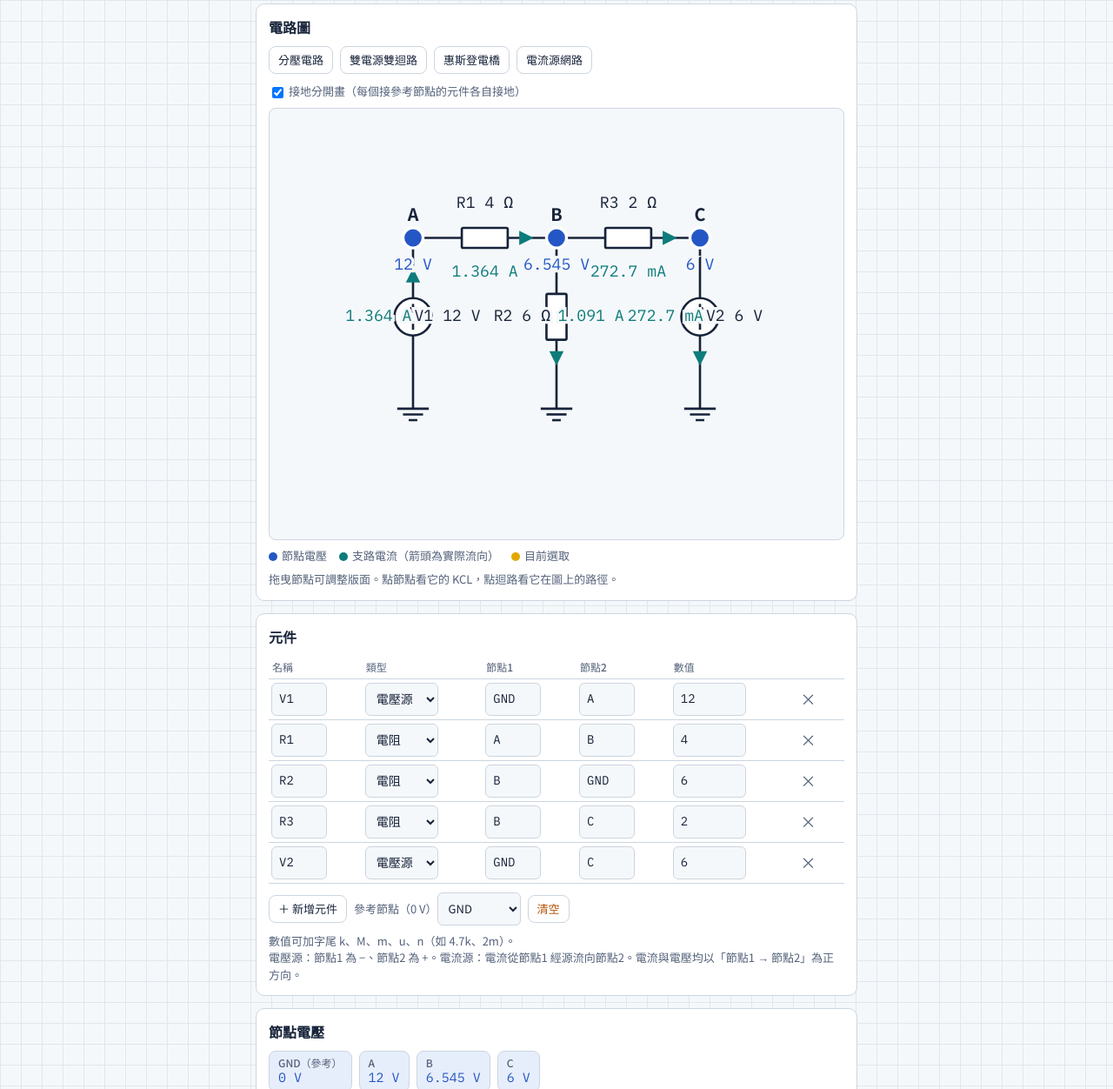
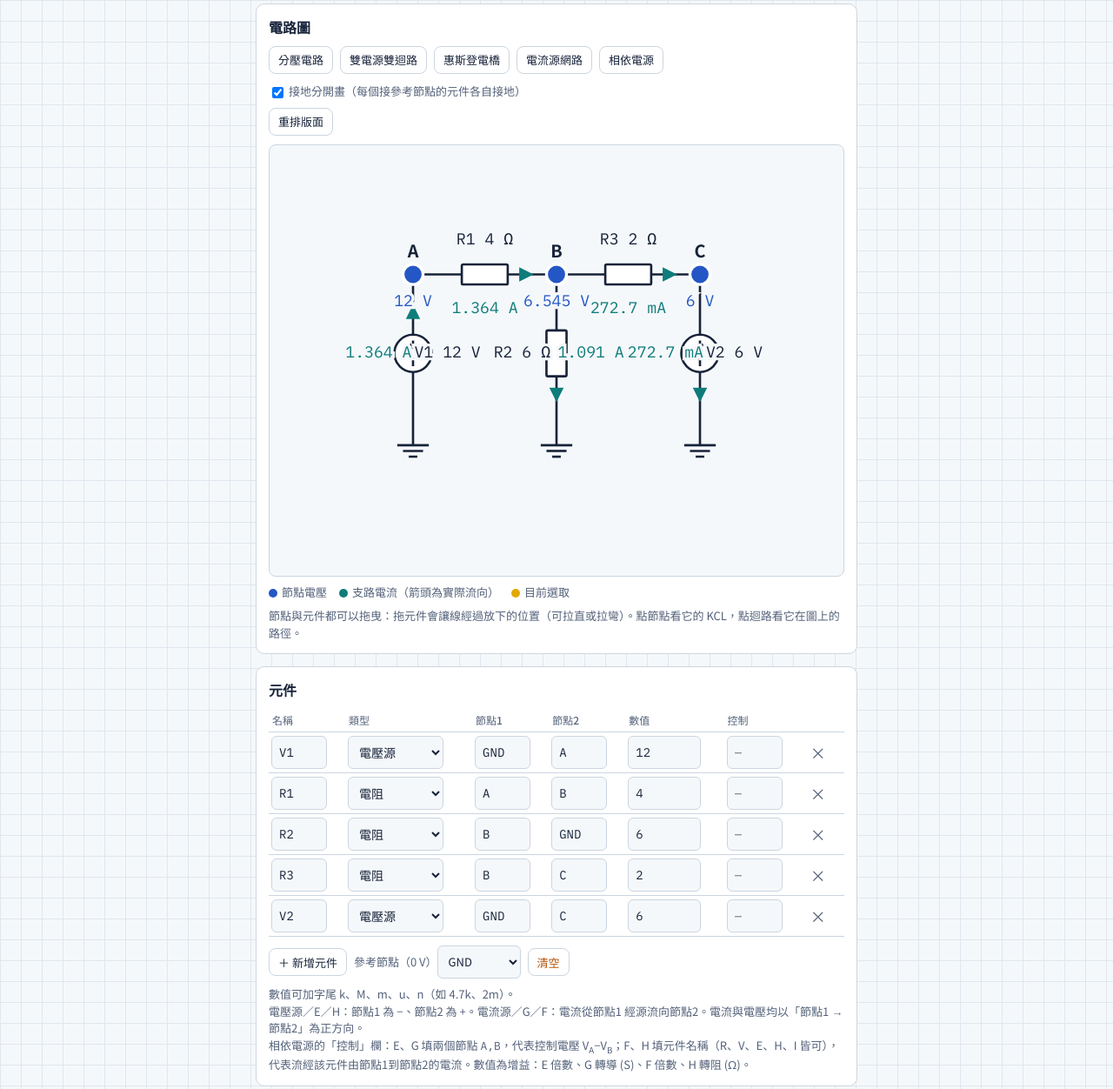
Before and after one commit to kftseng2oo1/KVL, a plain HTML site: page index.html in a window 1280 px wide. Shown: the part 96-1348 px from the top of the page at 87% size. Drawn offline with Linux system fonts and the light colour scheme.

Commit message:
Update index.html via dash

```diff
--- a/index.html
+++ b/index.html
@@ -64,7 +64,7 @@ input:focus,select:focus{outline:2px solid var(--v);border-color:transparent}
 .editor input.name{width:64px}
 .editor input.node{width:64px}
 .editor input.val{width:84px}
-.editor select{width:84px}
+.editor select{width:110px}
 .editor .x{width:34px;padding:0;text-align:center;border:none;background:none;font-size:18px;color:var(--ink2)}
 .tools{display:flex;gap:8px;flex-wrap:wrap;align-items:center;margin-top:10px}
 .tools label{color:var(--ink2);font-size:13px}
@@ -104,16 +104,17 @@ sub{font-size:.75em}
   <h2>電路圖</h2>
   <div class="presets" id="presets"></div>
   <label class="hint" style="display:block;margin:0 0 8px"><input type="checkbox" id="expand" style="width:auto;min-height:0;vertical-align:middle;margin-right:6px">接地分開畫（每個接參考節點的元件各自接地）</label>
+  <div class="presets"><button id="relayout" class="small">重排版面</button></div>
   <svg id="schem" class="schem" viewBox="0 0 400 300" xmlns="http://www.w3.org/2000/svg" aria-label="電路示意圖"></svg>
   <div class="legend"><span><i style="background:var(--v)"></i>節點電壓</span><span><i style="background:var(--i)"></i>支路電流（箭頭為實際流向）</span><span><i style="background:var(--sel)"></i>目前選取</span></div>
-  <p class="hint">拖曳節點可調整版面。點節點看它的 KCL，點迴路看它在圖上的路徑。</p>
+  <p class="hint">節點與元件都可以拖曳：拖元件會讓線經過放下的位置（可拉直或拉彎）。點節點看它的 KCL，點迴路看它在圖上的路徑。</p>
 </section>
 
 <section>
   <h2>元件</h2>
   <div class="tablewrap">
   <table class="editor">
-    <thead><tr><th>名稱</th><th>類型</th><th>節點1</th><th>節點2</th><th>數值</th><th></th></tr></thead>
+    <thead><tr><th>名稱</th><th>類型</th><th>節點1</th><th>節點2</th><th>數值</th><th>控制</th><th></th></tr></thead>
     <tbody id="rows"></tbody>
   </table>
   </div>
@@ -122,7 +123,7 @@ sub{font-size:.75em}
     <label>參考節點（0 V）<select id="ref"></select></label>
     <button id="clear" class="small danger">清空</button>
   </div>
-  <p class="hint">數值可加字尾 k、M、m、u、n（如 4.7k、2m）。<br>電壓源：節點1 為 −、節點2 為 +。電流源：電流從節點1 經源流向節點2。電流與電壓均以「節點1 → 節點2」為正方向。</p>
+  <p class="hint">數值可加字尾 k、M、m、u、n（如 4.7k、2m）。<br>電壓源／E／H：節點1 為 −、節點2 為 +。電流源／G／F：電流從節點1 經源流向節點2。電流與電壓均以「節點1 → 節點2」為正方向。<br>相依電源的「控制」欄：E、G 填兩個節點 <span class="mono">A,B</span>，代表控制電壓 V<sub>A</sub>−V<sub>B</sub>；F、H 填元件名稱（R、V、E、H、I 皆可），代表流經該元件由節點1到節點2的電流。數值為增益：E 倍數、G 轉導 (S)、F 倍數、H 轉阻 (Ω)。</p>
 </section>
 
 <div id="notice"></div>
@@ -155,8 +156,11 @@ sub{font-size:.75em}
 <script>
 (function(){
 'use strict';
-var TYPES={R:{label:'電阻',unit:'Ω'},V:{label:'電壓源',unit:'V'},I:{label:'電流源',unit:'A'}};
-var state={elems:[],ref:'GND',pos:{},sel:null,expand:true};
+var TYPES={R:{label:'電阻',unit:'Ω'},V:{label:'電壓源',unit:'V'},I:{label:'電流源',unit:'A'},
+ E:{label:'VCVS 壓控壓源',unit:'V/V',ctl:'V'},G:{label:'VCCS 壓控流源',unit:'S',ctl:'V'},
+ F:{label:'CCCS 流控流源',unit:'A/A',ctl:'I'},H:{label:'CCVS 流控壓源',unit:'Ω',ctl:'I'}};
+var VTYPE={V:1,E:1,H:1};
+var state={elems:[],ref:'GND',pos:{},epos:{},sel:null,expand:true};
 var $=function(id){return document.getElementById(id);};
 var timer=null;
 
@@ -164,7 +168,8 @@ var PRESETS=[
  {name:'分壓電路',ref:'GND',elems:[['V1','V','GND','A','12'],['R1','R','A','B','1k'],['R2','R','B','GND','2k']]},
  {name:'雙電源雙迴路',ref:'GND',elems:[['V1','V','GND','A','12'],['R1','R','A','B','4'],['R2','R','B','GND','6'],['R3','R','B','C','2'],['V2','V','GND','C','6']]},
  {name:'惠斯登電橋',ref:'GND',elems:[['V1','V','GND','T','10'],['R1','R','T','L','100'],['R2','R','T','P','200'],['R3','R','L','GND','100'],['R4','R','P','GND','220'],['R5','R','L','P','50']]},
- {name:'電流源網路',ref:'GND',elems:[['I1','I','GND','A','2m'],['R1','R','A','GND','1k'],['R2','R','A','B','2.2k'],['R3','R','B','GND','3.3k']]}
+ {name:'電流源網路',ref:'GND',elems:[['I1','I','GND','A','2m'],['R1','R','A','GND','1k'],['R2','R','A','B','2.2k'],['R3','R','B','GND','3.3k']]},
+ {name:'相依電源',ref:'GND',elems:[['V1','V','GND','A','5'],['R1','R','A','B','2k'],['R2','R','B','GND','1k'],['E1','E','GND','C','3','B,GND'],['R3','R','C','GND','500'],['F1','F','GND','D','50','R1'],['R4','R','D','GND','100']]}
 ];
 
 /* ---------- utils ---------- */
@@ -195,15 +200,15 @@ function vsym(node){return 'V<sub>'+esc(node)+'</sub>';}
 function signed(x,unit){return (x<0?'− ':'+ ')+fmt(Math.abs(x),unit);}
 
 /* ---------- storage ---------- */
-function save(){try{localStorage.setItem('kvlkcl_v1',JSON.stringify({elems:state.elems,ref:state.ref,pos:state.pos,expand:state.expand}));}catch(e){}}
+function save(){try{localStorage.setItem('kvlkcl_v1',JSON.stringify({elems:state.elems,ref:state.ref,pos:state.pos,epos:state.epos,expand:state.expand}));}catch(e){}}
 function load(){
-  try{var s=JSON.parse(localStorage.getItem('kvlkcl_v1'));if(s&&s.elems&&s.elems.length){state.elems=s.elems;state.ref=s.ref||'GND';state.pos=s.pos||{};state.expand=s.expand!==false;return true;}}catch(e){}
+  try{var s=JSON.parse(localStorage.getItem('kvlkcl_v1'));if(s&&s.elems&&s.elems.length){state.elems=s.elems;state.ref=s.ref||'GND';state.pos=s.pos||{};state.epos=s.epos||{};state.expand=s.expand!==false;return true;}}catch(e){}
   return false;
 }
 function applyPreset(p){
   state.elems=[];
-  for(var i=0;i<p.elems.length;i++){var e=p.elems[i];state.elems.push({name:e[0],type:e[1],n1:e[2],n2:e[3],val:e[4]});}
-  state.ref=p.ref;state.pos={};state.sel=null;
+  for(var i=0;i<p.elems.length;i++){var e=p.elems[i];state.elems.push({name:e[0],type:e[1],n1:e[2],n2:e[3],val:e[4],ctl:e[5]||''});}
+  state.ref=p.ref;state.pos={};state.epos={};state.sel=null;
   renderRows();update();
 }
 
@@ -221,7 +226,12 @@ function collect(){
     if(e.type==='R'&&v<=0){errors.push(name+'：電阻必須大於 0。');continue;}
     if(seen[name]){errors.push('元件名稱重複：'+name+'。');}
     seen[name]=1;
-    elems.push({name:name,type:e.type,n1:n1,n2:n2,val:v});
+    var el={name:name,type:e.type,n1:n1,n2:n2,val:v},ct=TYPES[e.type].ctl,cs=(e.ctl||'').trim();
+    if(ct==='V'){var parts=cs.split(/[,，\s]+/).filter(function(x){return x;});
+      if(parts.length!==2){errors.push(name+'：控制電壓要填兩個節點，如 A,B（V<sub>A</sub>−V<sub>B</sub>）。');continue;}
+      el.c1=parts[0];el.c2=parts[1];}
+    else if(ct==='I'){if(!cs){errors.push(name+'：要填控制電流所流經的元件名稱。');continue;}el.ctrl=cs;}
+    elems.push(el);
     if(nodes.indexOf(n1)<0)nodes.push(n1);
     if(nodes.indexOf(n2)<0)nodes.push(n2);
   }
@@ -256,10 +266,22 @@ function analyze(model){
   }
   var floating=[];for(i=0;i<nodes.length;i++)if(parent[nodes[i]]===undefined)floating.push(nodes[i]);
   if(floating.length){res.errors.push('節點 '+floating.join('、')+' 沒有連到參考節點。');return res;}
+  /* dependent-source controls */
+  var byName={};for(i=0;i<elems.length;i++)byName[elems[i].name]=elems[i];
+  for(i=0;i<elems.length;i++){e=elems[i];
+    if(e.c1!==undefined){if(nodes.indexOf(e.c1)<0||nodes.indexOf(e.c2)<0){res.errors.push(e.name+'：控制節點 '+e.c1+'、'+e.c2+' 必須是電路中的節點。');}
+      else if(e.c1===e.c2)res.errors.push(e.name+'：控制電壓的兩節點相同。');}
+    if(e.ctrl!==undefined){var ce=byName[e.ctrl];
+      if(!ce)res.errors.push(e.name+'：找不到控制元件「'+esc(e.ctrl)+'」。');
+      else if(ce===e)res.errors.push(e.name+'：不能以自己為控制元件。');
+      else if(ce.type==='F'||ce.type==='G')res.errors.push(e.name+'：控制元件不能是 F 或 G 型相依電流源（請改控制它旁邊的電阻或電壓源）。');
+      else e.ctrlE=ce;}
+  }
+  if(res.errors.length)return res;
   /* MNA */
   var idx={},nn=0;
   for(i=0;i<nodes.length;i++)if(nodes[i]!==ref)idx[nodes[i]]=nn++;
-  var vs=[];for(i=0;i<elems.length;i++)if(elems[i].type==='V')vs.push(elems[i]);
+  var vs=[];for(i=0;i<elems.length;i++)if(VTYPE[elems[i].type])vs.push(elems[i]);
   var N=nn+vs.length,A=[],z=[],r,c;
   for(r=0;r<N;r++){A[r]=[];for(c=0;c<N;c++)A[r][c]=0;z[r]=0;}
   var ia,ib;
@@ -272,11 +294,25 @@ function analyze(model){
       if(ia!==undefined)z[ia]-=e.val;if(ib!==undefined)z[ib]+=e.val;
     }
   }
+  /* I(n1→n2) of an element as linear expression: {v:{node:coef}, x:{unknown:coef}, c:const} */
+  function expr(el){var o={v:{},x:{},c:0};
+    if(el.type==='R'){o.v[el.n1]=(o.v[el.n1]||0)+1/el.val;o.v[el.n2]=(o.v[el.n2]||0)-1/el.val;}
+    else if(VTYPE[el.type]){o.x[nn+vs.indexOf(el)]=1;}
+    else if(el.type==='I'){o.c=el.val;}
+    else if(el.type==='G'){o.v[el.c1]=(o.v[el.c1]||0)+el.val;o.v[el.c2]=(o.v[el.c2]||0)-el.val;}
+    return o;}
+  function addExpr(row,o,f){var n;for(n in o.v){if(idx[n]!==undefined)A[row][idx[n]]+=f*o.v[n];}for(n in o.x){A[row][+n]+=f*o.x[n];}z[row]-=f*o.c;}
+  for(i=0;i<elems.length;i++){e=elems[i];ia=idx[e.n1];ib=idx[e.n2];
+    if(e.type==='G'){var ex=expr(e);if(ia!==undefined)addExpr(ia,ex,1);if(ib!==undefined)addExpr(ib,ex,-1);}
+    else if(e.type==='F'){var ef=expr(e.ctrlE);if(ia!==undefined)addExpr(ia,ef,e.val);if(ib!==undefined)addExpr(ib,ef,-e.val);}
+  }
   for(i=0;i<vs.length;i++){
     e=vs[i];ia=idx[e.n1];ib=idx[e.n2];var k=nn+i;
     if(ia!==undefined){A[ia][k]+=1;A[k][ia]-=1;}
     if(ib!==undefined){A[ib][k]-=1;A[k][ib]+=1;}
-    z[k]=e.val;
+    if(e.type==='V')z[k]=e.val;
+    else if(e.type==='E'){if(idx[e.c1]!==undefined)A[k][idx[e.c1]]-=e.val;if(idx[e.c2]!==undefined)A[k][idx[e.c2]]+=e.val;}
+    else if(e.type==='H'){addExpr(k,expr(e.ctrlE),-e.val);}
   }
   var x=solveLin(A,z);
   if(!x){res.errors.push('電路無唯一解：可能有電壓源並聯或成迴路、電流源串聯，或懸空的電流源。');return res;}
@@ -285,8 +321,10 @@ function analyze(model){
     e=elems[i];var d=res.V[e.n1]-res.V[e.n2];
     if(e.type==='R')res.I[e.name]=d/e.val;
     else if(e.type==='I')res.I[e.name]=e.val;
-    else res.I[e.name]=x[nn+vs.indexOf(e)];
+    else if(e.type==='G')res.I[e.name]=e.val*(res.V[e.c1]-res.V[e.c2]);
+    else if(VTYPE[e.type])res.I[e.name]=x[nn+vs.indexOf(e)];
   }
+  for(i=0;i<elems.length;i++){e=elems[i];if(e.type==='F')res.I[e.name]=e.val*res.I[e.ctrlE.name];}
   /* loops from non-tree elements */
   function pathToRoot(n){var p=[];while(parent[n]){p.push({node:n,via:parent[n].e,up:parent[n].node});n=parent[n].node;}return p;}
   for(i=0;i<elems.length;i++){
@@ -320,6 +358,7 @@ function placeNodes(nodes){
     }
   }
 }
+var stubNode={};
 var GND_SYM='<g stroke="var(--ink)" stroke-width="1.6"><line x1="0" y1="0" x2="0" y2="9"/><line x1="-11" y1="9" x2="11" y2="9"/><line x1="-7" y1="13" x2="7" y2="13"/><line x1="-3" y1="17" x2="3" y2="17"/></g>';
 function drawSchem(model,res){
   var svg=$('schem'),out=[],i,e,ref=state.ref;
@@ -329,14 +368,15 @@ function drawSchem(model,res){
   var selLoop=null;
   if(state.sel&&state.sel.type==='loop'&&res&&res.loops[state.sel.i]){selLoop={};for(i=0;i<res.loops[state.sel.i].length;i++)selLoop[res.loops[state.sel.i][i].e.name]=1;}
   /* ground stubs: one per element touching ref */
-  var stub={},maxY=300;
+  var stub={},maxY=300;stubNode={};
   if(expand){
     var byNode={};
     for(i=0;i<model.elems.length;i++){e=model.elems[i];if(e.n1===ref||e.n2===ref){var o=e.n1===ref?e.n2:e.n1;if(o===ref)continue;(byNode[o]=byNode[o]||[]).push(e);}}
     for(var nm in byNode){var arr=byNode[nm],P=state.pos[nm];if(!P)continue;
-      for(i=0;i<arr.length;i++){var sx=P.x+(i-(arr.length-1)/2)*104;sx=Math.max(24,Math.min(376,sx));stub[arr[i].name]={x:sx,y:P.y+110};maxY=Math.max(maxY,P.y+110+50);}}
+      for(i=0;i<arr.length;i++){var sx=P.x+(i-(arr.length-1)/2)*104;sx=Math.max(24,Math.min(376,sx));var ep0=state.epos[arr[i].name];stub[arr[i].name]=ep0?{x:ep0.x,y:ep0.y}:{x:sx,y:P.y+110};stubNode[arr[i].name]=nm;maxY=Math.max(maxY,stub[arr[i].name].y+50);}}
   }
   for(i=0;i<nodes.length;i++){var pp=state.pos[nodes[i]];if(pp)maxY=Math.max(maxY,pp.y+50);}
+  for(var en in state.epos){if(!stub[en])maxY=Math.max(maxY,state.epos[en].y+40);}
   svg.setAttribute('viewBox','0 0 400 '+Math.round(maxY));
   /* group parallel edges (non-stub only) */
   var groups={};
@@ -357,16 +397,20 @@ function drawSchem(model,res){
     var dx=P2.x-P1.x,dy=P2.y-P1.y,len=Math.sqrt(dx*dx+dy*dy)||1,ux=dx/len,uy=dy/len,px=-uy,py=ux;
     var cx=(P1.x+P2.x)/2+px*off,cy=(P1.y+P2.y)/2+py*off;
     var mx=(P1.x+2*cx+P2.x)/4,my=(P1.y+2*cy+P2.y)/4;
+    var epc=!isStub&&state.epos[e.name];
+    if(epc){mx=epc.x;my=epc.y;cx=2*mx-(P1.x+P2.x)/2;cy=2*my-(P1.y+P2.y)/2;off=(mx-(P1.x+P2.x)/2)*px+(my-(P1.y+P2.y)/2)*py;if(Math.abs(off)<6)off=0;}
     var ang=Math.atan2(uy,ux)*180/Math.PI;
     var hl=selLoop&&selLoop[e.name];
     var d='M'+P1.x.toFixed(1)+' '+P1.y.toFixed(1)+' Q'+cx.toFixed(1)+' '+cy.toFixed(1)+' '+P2.x.toFixed(1)+' '+P2.y.toFixed(1);
     if(busFrom){var G1=stub[e.name];d='M'+busFrom.x.toFixed(1)+' '+busFrom.y.toFixed(1)+' L'+G1.x.toFixed(1)+' '+busFrom.y.toFixed(1)+' L'+G1.x.toFixed(1)+' '+G1.y.toFixed(1);}
     if(hl)out.push('<path d="'+d+'" fill="none" stroke="var(--sel)" stroke-width="7" stroke-linecap="round" opacity=".55"/>');
     out.push('<path d="'+d+'" fill="none" stroke="var(--ink)" stroke-width="1.6"/>');
-    var sym='<g transform="translate('+mx.toFixed(1)+' '+my.toFixed(1)+') rotate('+ang.toFixed(1)+')" stroke="var(--ink)" stroke-width="1.6" fill="var(--card)">';
+    var sym='<g data-elem="'+esc(e.name)+'" style="cursor:grab" transform="translate('+mx.toFixed(1)+' '+my.toFixed(1)+') rotate('+ang.toFixed(1)+')" stroke="var(--ink)" stroke-width="1.6" fill="var(--card)"><circle r="20" fill="transparent" stroke="none"/>';
     if(e.type==='R'){sym+='<rect x="-16" y="-7" width="32" height="14" rx="1"/>';}
     else if(e.type==='V'){sym+='<circle r="13"/><line x1="-9" y1="0" x2="-3" y2="0"/><line x1="3" y1="0" x2="9" y2="0"/><line x1="6" y1="-3" x2="6" y2="3"/>';}
-    else{sym+='<circle r="13"/><line x1="-8" y1="0" x2="5" y2="0"/><polygon points="4,-4 10,0 4,4" fill="var(--ink)" stroke="none"/>';}
+    else if(e.type==='I'){sym+='<circle r="13"/><line x1="-8" y1="0" x2="5" y2="0"/><polygon points="4,-4 10,0 4,4" fill="var(--ink)" stroke="none"/>';}
+    else if(e.type==='E'||e.type==='H'){sym+='<polygon points="-15,0 0,-13 15,0 0,13"/><line x1="-9" y1="0" x2="-3" y2="0"/><line x1="3" y1="0" x2="9" y2="0"/><line x1="6" y1="-3" x2="6" y2="3"/>';}
+    else{sym+='<polygon points="-15,0 0,-13 15,0 0,13"/><line x1="-8" y1="0" x2="5" y2="0"/><polygon points="4,-4 10,0 4,4" fill="var(--ink)" stroke="none"/>';}
     sym+='</g>';out.push(sym);
     /* label side: outward from curve; name one side, current the other */
     var s=off>0?1:-1;
@@ -375,7 +419,7 @@ function drawSchem(model,res){
     var lx=mx+px*(-s*24),ly=my+py*(-s*24);
     var unit=TYPES[e.type].unit;
     var TS='style="paint-order:stroke;stroke:var(--paper);stroke-width:4px"';
-    out.push('<text x="'+lx.toFixed(1)+'" y="'+ly.toFixed(1)+'" text-anchor="middle" dominant-baseline="middle" class="mono" font-size="11" fill="var(--ink)" '+TS+'>'+esc(e.name)+' '+esc(fmt(e.val,unit))+'</text>');
+    out.push('<text x="'+lx.toFixed(1)+'" y="'+ly.toFixed(1)+'" text-anchor="middle" dominant-baseline="middle" class="mono" font-size="11" fill="var(--ink)" '+TS+'>'+esc(e.name)+' '+esc(fmt(e.val,unit))+(e.c1!==undefined?' ×V('+esc(e.c1)+','+esc(e.c2)+')':(e.ctrl!==undefined?' ×I('+esc(e.ctrl)+')':''))+'</text>');
     if(res&&res.I&&isFinite(res.I[e.name])){
       var I=res.I[e.name],dir=I>=0?1:-1;
       var ax=mx+ux*30*dir,ay=my+uy*30*dir,aang=(dir>0?ang:ang+180);
@@ -406,25 +450,30 @@ function drawSchem(model,res){
 (function(){
   var svg=$('schem'),drag=null,moved=false;
   function pt(ev){var p=svg.createSVGPoint();p.x=ev.clientX;p.y=ev.clientY;return p.matrixTransform(svg.getScreenCTM().inverse());}
-  var fixed=false;
-  function findNode(t){while(t&&t!==svg){if(t.getAttribute&&t.getAttribute('data-node')!==null){fixed=!!t.getAttribute('data-fixed');return t.getAttribute('data-node');}t=t.parentNode;}return null;}
+  var fixed=false,dragElem=null;
+  function findNode(t){while(t&&t!==svg){if(t.getAttribute){if(t.getAttribute('data-elem')!==null){dragElem=t.getAttribute('data-elem');fixed=false;return '\u0000elem';}if(t.getAttribute('data-node')!==null){dragElem=null;fixed=!!t.getAttribute('data-fixed');return t.getAttribute('data-node');}}t=t.parentNode;}return null;}
   svg.addEventListener('pointerdown',function(ev){var n=findNode(ev.target);if(n===null)return;drag=n;moved=false;try{svg.setPointerCapture(ev.pointerId);}catch(e){}ev.preventDefault();});
-  svg.addEventListener('pointermove',function(ev){if(!drag||fixed)return;var p=pt(ev);moved=true;state.pos[drag]={x:Math.max(24,Math.min(376,p.x)),y:Math.max(24,Math.min(270,p.y))};drawSchem(lastModel,lastRes);});
-  function end(ev){if(!drag)return;if(!moved){state.sel=(state.sel&&state.sel.type==='node'&&state.sel.name===drag)?null:{type:'node',name:drag};renderResults(lastModel,lastRes);}drag=null;save();drawSchem(lastModel,lastRes);}
+  svg.addEventListener('pointermove',function(ev){if(!drag||fixed)return;var p=pt(ev);moved=true;var x=Math.max(24,Math.min(376,p.x)),y=Math.max(24,p.y);
+    if(dragElem){var sn=stubNode[dragElem];if(sn&&state.pos[sn]){var gy=2*y-state.pos[sn].y;state.epos[dragElem]={x:x,y:Math.max(state.pos[sn].y+60,gy)};}else state.epos[dragElem]={x:x,y:y};}
+    else state.pos[drag]={x:x,y:Math.min(900,y)};
+    drawSchem(lastModel,lastRes);});
+  function end(ev){if(!drag)return;if(!moved&&!dragElem){state.sel=(state.sel&&state.sel.type==='node'&&state.sel.name===drag)?null:{type:'node',name:drag};renderResults(lastModel,lastRes);}drag=null;save();drawSchem(lastModel,lastRes);}
   svg.addEventListener('pointerup',end);svg.addEventListener('pointercancel',end);
 })();
 
 /* ---------- editor ---------- */
+function typeOpts(t){var o='',k;for(k in TYPES)o+='<option value="'+k+'"'+(t===k?' selected':'')+'>'+TYPES[k].label+'</option>';return o;}
 function renderRows(){
   var tb=$('rows'),html='',i;
   for(i=0;i<state.elems.length;i++){
     var e=state.elems[i];
     html+='<tr data-i="'+i+'">'+
       '<td><input class="name mono" data-f="name" value="'+esc(e.name||'')+'" placeholder="R1"></td>'+
-      '<td><select data-f="type"><option value="R"'+(e.type==='R'?' selected':'')+'>電阻</option><option value="V"'+(e.type==='V'?' selected':'')+'>電壓源</option><option value="I"'+(e.type==='I'?' selected':'')+'>電流源</option></select></td>'+
+      '<td><select data-f="type">'+typeOpts(e.type)+'</select></td>'+
       '<td><input class="node mono" data-f="n1" value="'+esc(e.n1||'')+'" placeholder="A"></td>'+
       '<td><input class="node mono" data-f="n2" value="'+esc(e.n2||'')+'" placeholder="B"></td>'+
       '<td><input class="val mono" data-f="val" value="'+esc(e.val||'')+'" placeholder="'+TYPES[e.type].unit+'" inputmode="decimal"></td>'+
+      '<td><input class="node mono" data-f="ctl" value="'+esc(e.ctl||'')+'" placeholder="'+(TYPES[e.type].ctl==='V'?'A,B':(TYPES[e.type].ctl==='I'?'R1':'—'))+'"'+(TYPES[e.type].ctl?'':' disabled')+'></td>'+
       '<td><button class="x" data-del="'+i+'" aria-label="刪除">×</button></td></tr>';
   }
   tb.innerHTML=html;
@@ -444,8 +493,9 @@ $('add').addEventListener('click',function(){
   renderRows();update();
   var ins=$('rows').querySelectorAll('input[data-f="n1"]');if(ins.length)ins[ins.length-1].focus();
 });
-$('clear').addEventListener('click',function(){state.elems=[];state.pos={};state.sel=null;renderRows();update();});
-$('expand').addEventListener('change',function(){state.expand=$('expand').checked;state.pos={};update();});
+$('clear').addEventListener('click',function(){state.elems=[];state.pos={};state.epos={};state.sel=null;renderRows();update();});
+$('expand').addEventListener('change',function(){state.expand=$('expand').checked;state.pos={};state.epos={};update();});
+$('relayout').addEventListener('click',function(){state.pos={};state.epos={};update();});
 $('ref').addEventListener('change',function(){state.ref=$('ref').value;state.sel=null;update();});
 function renderRef(nodes){
   var sel=$('ref'),html='',i;
@@ -465,6 +515,8 @@ function termsKCL(node,res){
     e=res.elems[i];if(e.n1!==node&&e.n2!==node)continue;
     var atN1=e.n1===node,other=atN1?e.n2:e.n1,I=res.I[e.name]*(atN1?1:-1);
     if(e.type==='R'){sym.push('('+vsym(node)+' − '+vsym(other)+')/'+sub(e.name));}
+    else if(e.type==='G'){sym.push((atN1?'':'−')+sub(e.name)+'·('+vsym(e.c1)+' − '+vsym(e.c2)+')');}
+    else if(e.type==='F'){sym.push((atN1?'':'−')+sub(e.name)+'·I<sub>'+esc(e.ctrl)+'</sub>');}
     else{sym.push((atN1?'':'−')+'I<sub>'+esc(e.name)+'</sub>');}
     num.push(signed(I,'A'));sum+=I;
   }
@@ -532,6 +584,7 @@ function update(){
     var model=collect();renderRef(model.nodes);
     /* drop positions of nodes that vanished */
     var p={},i;for(i=0;i<model.nodes.length;i++)if(state.pos[model.nodes[i]])p[model.nodes[i]]=state.pos[model.nodes[i]];state.pos=p;
+    var ep={};for(i=0;i<model.elems.length;i++)if(state.epos[model.elems[i].name])ep[model.elems[i].name]=state.epos[model.elems[i].name];state.epos=ep;
     var res=model.errors.length?null:analyze(model);
     if(model.errors.length)res={errors:[],V:{},I:{},elems:[],nodes:[],loops:[]};
     lastModel=model;lastRes=res;
```
